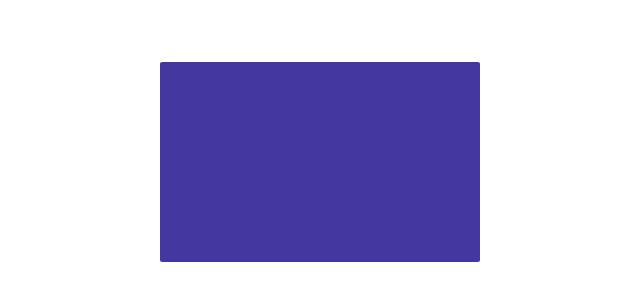
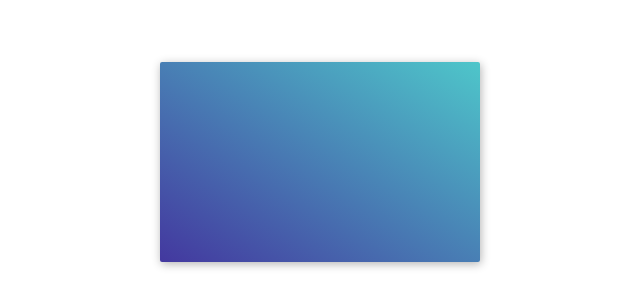
Before and after one commit to am-dev-ahmed/projects.css, a plain HTML site: page index.html in a window 1280 px wide. Shown: the part 178-484 px from the top of the page, without its empty margins (320-960 px from the left). Drawn offline with Linux system fonts and the light colour scheme.

Commit message:
box shadows,color gradients

```diff
--- a/style.css
+++ b/style.css
@@ -7,5 +7,9 @@
   margin-top: -12.5%;
   margin-left: -12.5%;
   border-radius: 2px;
+  box-shadow: 1px 2px 10px 0px rgba(0, 0, 0, 0.3);
   background: #43389f;
+  background: linear-gradient(to top right, #43389f 0%, #4ec6ca 100%);
+  font-family: "Courier New", "Courier", sans-serif;
+  color: #fff;
 }
```
